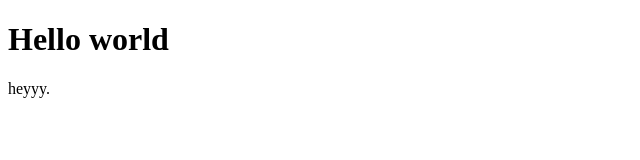
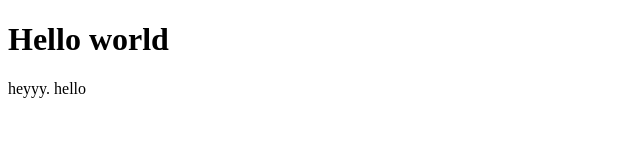
Before and after one commit to charuda2605/datewithgit, a plain HTML site: page index.html in a window 1280 px wide. Shown: the full height of the page, 0-640 px from the left. Drawn offline with Linux system fonts and the light colour scheme.

Commit message:
index file modified again

```diff
--- a/index.html
+++ b/index.html
@@ -6,7 +6,7 @@
 <body>
 
 <h1>Hello world</h1>
-<p>heyyy.</p>
+<p>heyyy. hello</p>
 
 </body>
 </html>
```
